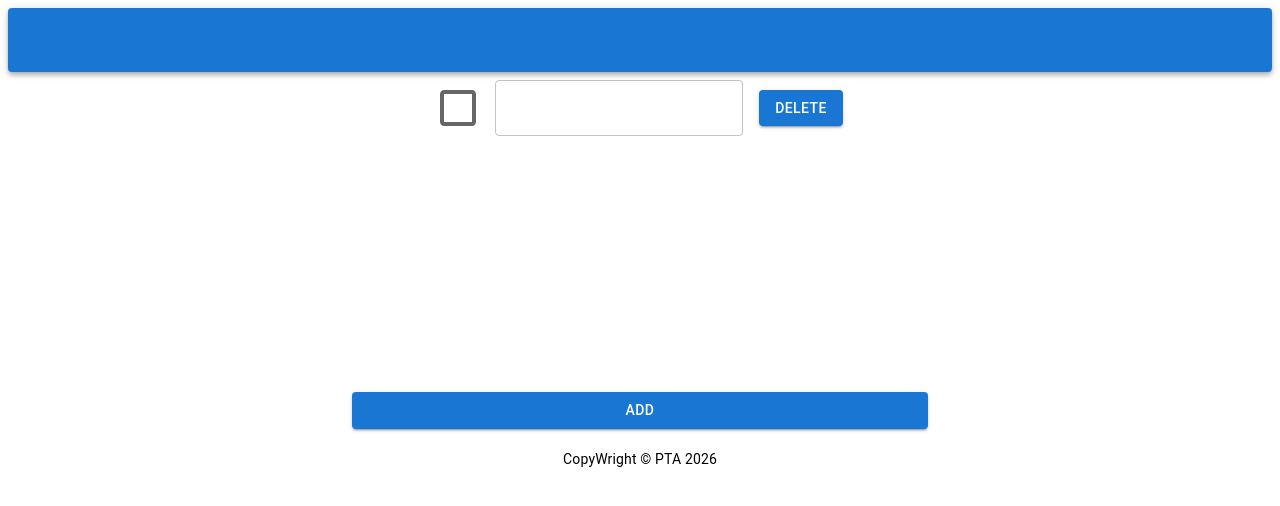
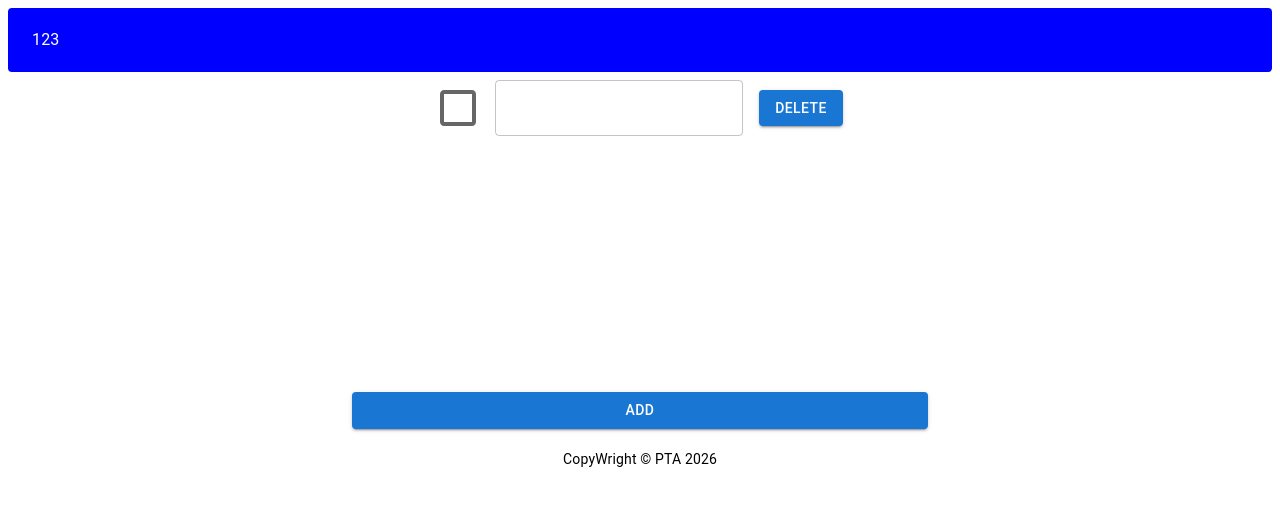
Before and after one commit to phamtrunganhwork/Todo, a Next.js app in the folder todo/: page / in a window 1280 px wide. Shown: the top 506 px of the page. Built offline with nearby package versions, Linux system fonts and the light colour scheme.

Commit message:
use MUI Button and Toolbar

```diff
--- a/todo/app/components/Header.js
+++ b/todo/app/components/Header.js
@@ -1,13 +1,10 @@
 
-import { AppBar, Toolbar } from "@mui/material"
-import {favicon} from "../favicon.ico"
+import { AppBar, Toolbar,Typography } from "@mui/material"
 
 export default function Header(){
     return <>
-    <AppBar position='sticky' sx={{width: '100%', borderRadius: 1}}>
-        <Toolbar>
-            <favicon/>
+        <Toolbar position='sticky' sx={{ borderRadius: 1, backgroundColor: 'blue' }}>
+            <Typography color='white'>123</Typography>
         </Toolbar>
-    </AppBar>
 </>
 }
```
Also changed, not shown: todo/app/components/Button.js (deleted, +0 -8 lines).
